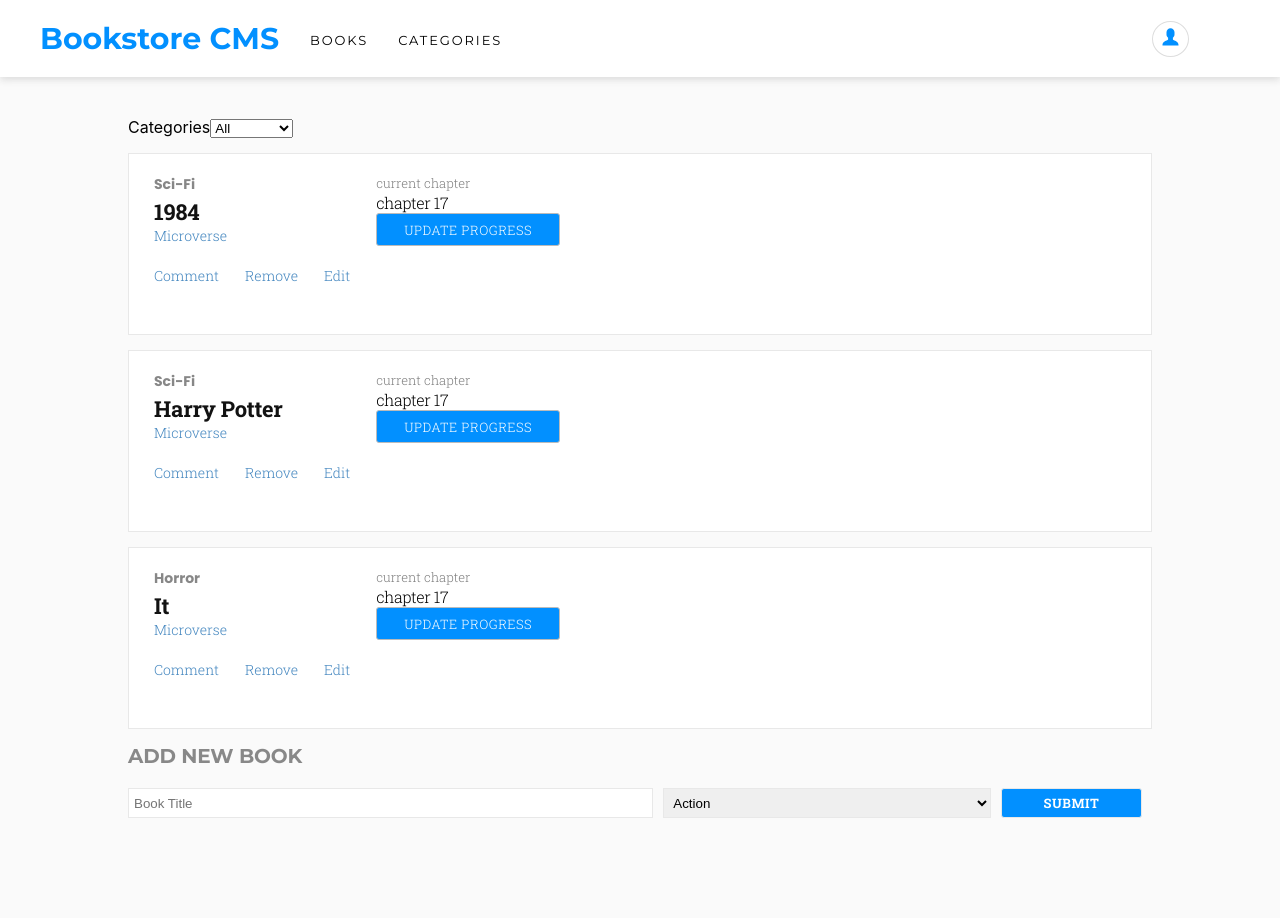
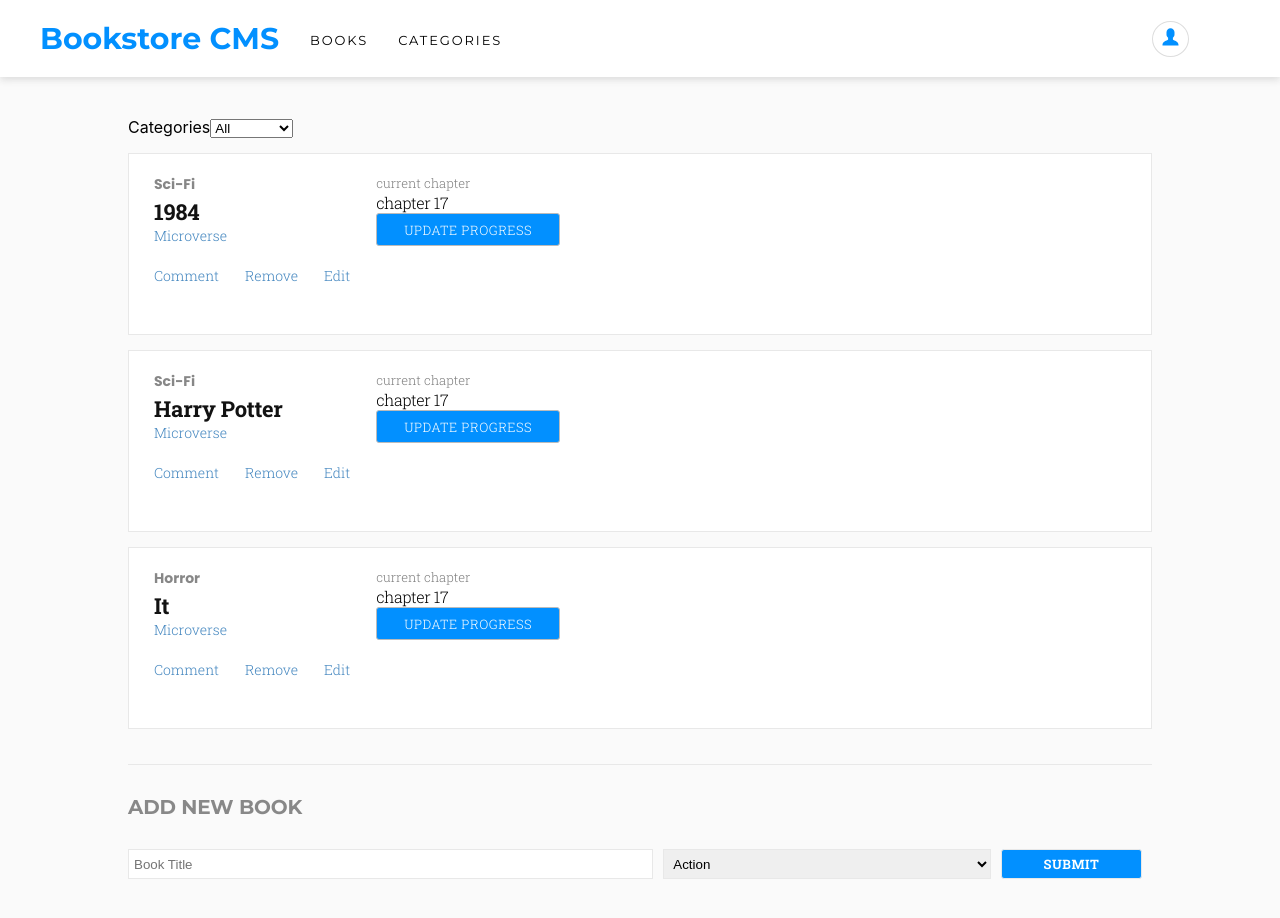
Before and after one commit to JayKowski/bookstore-cms, a React (Create React App) app: page / in a window 1280 px wide. Shown: the top 918 px of the page. Before the commit the page ends 873 px from the top, so only its background shows below. Built offline with nearby package versions, Linux system fonts and the light colour scheme.

Commit message:
Margin to form section - Add top line to form section
Co-authored-by: JayKowski <jaymaina5@gmail.com>

```diff
--- a/src/booklist.css
+++ b/src/booklist.css
@@ -1,3 +1,4 @@
 .book-list {
-
+  padding-bottom: 20px;
+  border-bottom: 1px solid #e8e8e8;
 }
--- a/src/booksform.css
+++ b/src/booksform.css
@@ -9,7 +9,7 @@
   letter-spacing: -0.18px;
   color: #888;
   text-transform: uppercase;
-  margin-bottom: 20px;
+  margin: 30px 0;
 }
 
 form {
```
